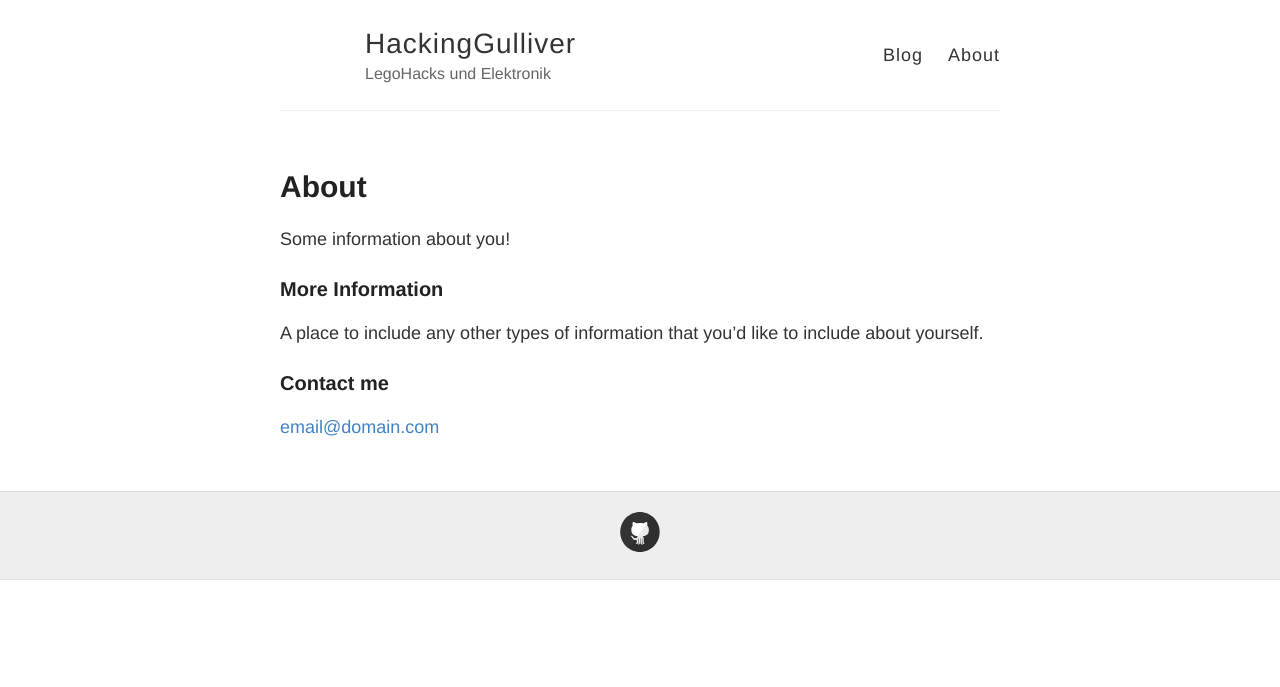
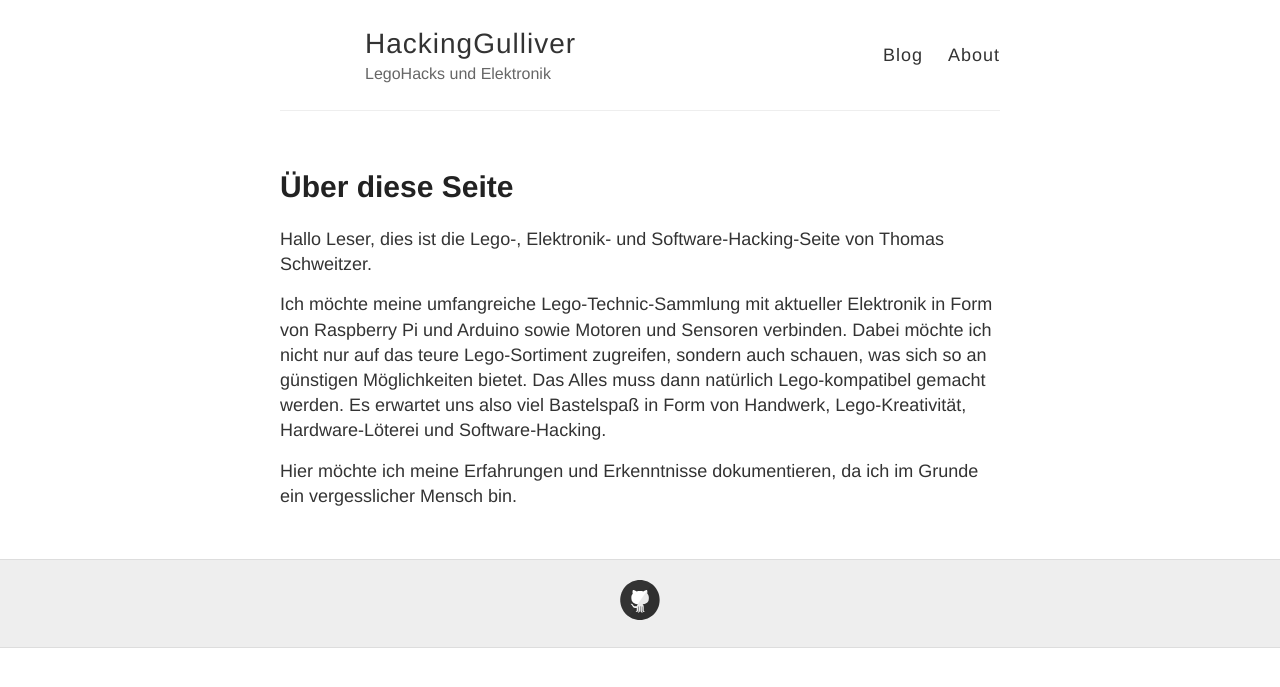
Before and after one commit to HackingGulliver/hackinggulliver.github.io, a Jekyll site: the page built from about.md, in a window 1280 px wide. Shown: the top 687 px of the page. Built offline with Jekyll 4.4.1, drawn with Linux system fonts in a browser that asks for light colours; Markdown is read by kramdown in place of the engine named in the settings.

Commit message:
Update about.md

```diff
--- a/about.md
+++ b/about.md
@@ -1,15 +1,12 @@
 ---
 layout: page
-title: About
+title: Über diese Seite
 permalink: /about/
 ---
 
-Some information about you!
+Hallo Leser,
+dies ist die Lego-, Elektronik- und Software-Hacking-Seite von Thomas Schweitzer.
 
-### More Information
+Ich möchte meine umfangreiche Lego-Technic-Sammlung mit aktueller Elektronik in Form von Raspberry Pi und Arduino sowie Motoren und Sensoren verbinden. Dabei möchte ich nicht nur auf das teure Lego-Sortiment zugreifen, sondern auch schauen, was sich so an günstigen Möglichkeiten bietet. Das Alles muss dann natürlich Lego-kompatibel gemacht werden. Es erwartet uns also viel Bastelspaß in Form von Handwerk, Lego-Kreativität, Hardware-Löterei und Software-Hacking.
 
-A place to include any other types of information that you'd like to include about yourself.
-
-### Contact me
-
-[email@domain.com](mailto:email@domain.com)
+Hier möchte ich meine Erfahrungen und Erkenntnisse dokumentieren, da ich im Grunde ein vergesslicher Mensch bin.
```
